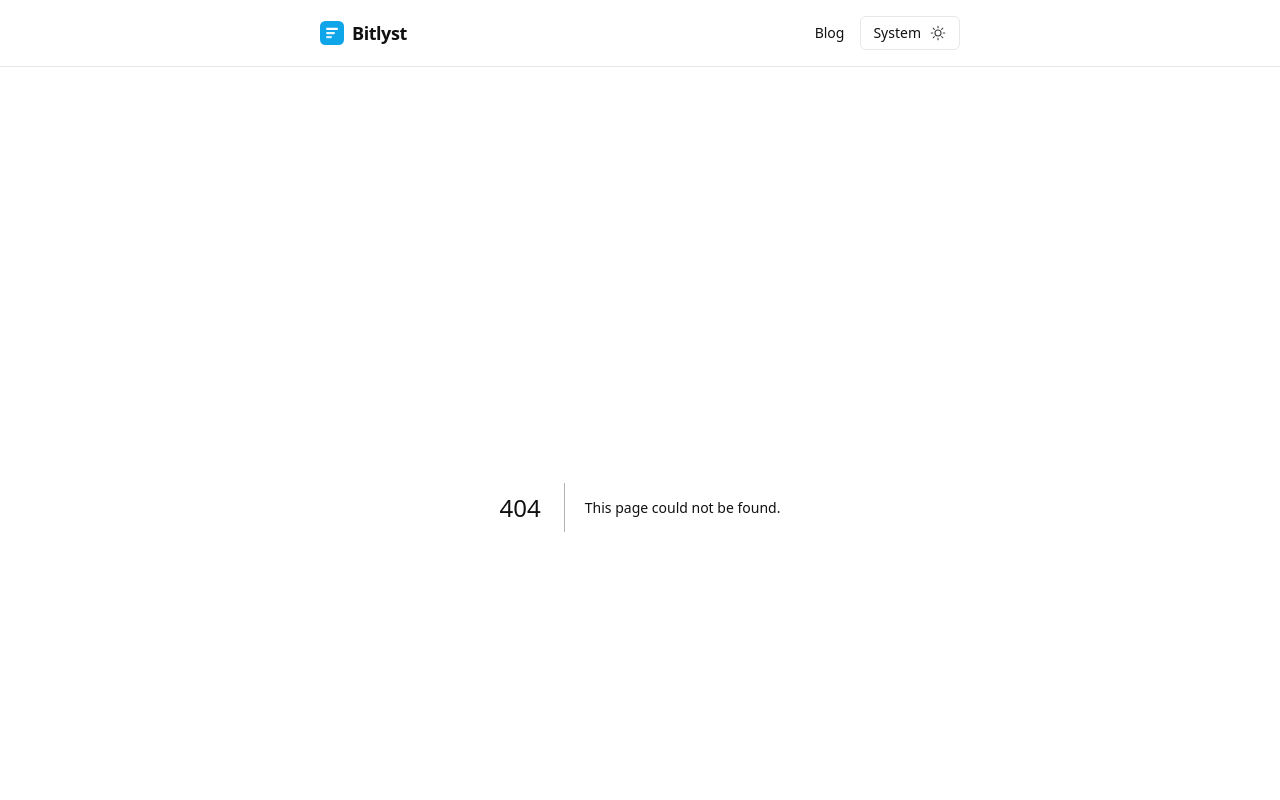
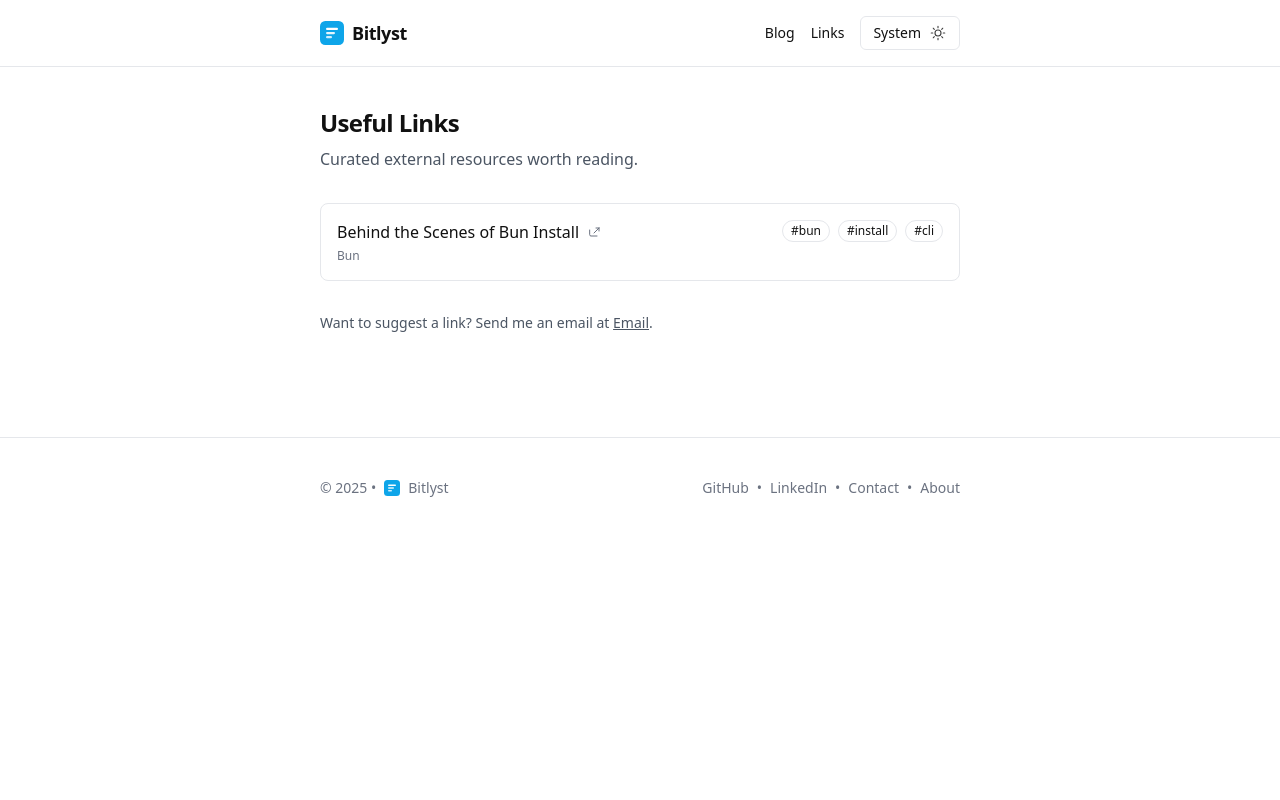
Before and after one commit to mohsenfallahnjd/bitlyst, a Next.js app: page /links in a window 1280 px wide. Before the commit this address had no page. Shown: the top 800 px of the page. Built offline with nearby package versions, Linux system fonts and the light colour scheme.

Commit message:
Add usefull link page

```diff
--- a/app/about/_sections/index.tsx
+++ b/app/about/_sections/index.tsx
@@ -76,6 +76,28 @@ export const AboutPage: FC = () => {
               </svg>
               LinkedIn
             </a>
+            <a
+              href="https://themohsen.me"
+              className="inline-flex items-center gap-2 text-blue-600 hover:text-blue-800 dark:text-blue-400 dark:hover:text-blue-300 transition-colors"
+              target="_blank"
+              rel="noopener noreferrer"
+            >
+              <svg
+                xmlns="http://www.w3.org/2000/svg"
+                viewBox="0 0 24 24"
+                fill="none"
+                stroke="currentColor"
+                strokeWidth="1.5"
+                className="w-4 h-4"
+              >
+                <path
+                  strokeLinecap="round"
+                  strokeLinejoin="round"
+                  d="M13.5 6H18m0 0v4.5M18 6l-7.5 7.5M15 18H6a2 2 0 01-2-2V9"
+                />
+              </svg>
+              Website
+            </a>
           </div>
         </div>
       </div>
--- /dev/null
+++ b/app/links/page.tsx
@@ -0,0 +1,73 @@
+import Link from "next/link";
+import { usefulLinks } from "@/lib/links";
+
+export const metadata = {
+  title: "Useful Links",
+  description: "Curated collection of helpful external resources and blogs.",
+};
+
+export default function UsefulLinksPage() {
+  return (
+    <section className="space-y-8">
+      <div className="space-y-2">
+        <h1 className="text-2xl font-semibold tracking-tight">Useful Links</h1>
+        <p className="text-gray-600 dark:text-gray-300">Curated external resources worth reading.</p>
+      </div>
+
+      <ul className="grid gap-4">
+        {usefulLinks.map((item) => (
+          <li key={item.url} className="rounded-lg border border-gray-200 dark:border-gray-800 p-4">
+            <div className="flex items-start justify-between gap-3">
+              <div className="space-y-1">
+                <Link
+                  href={item.url}
+                  target="_blank"
+                  rel="noopener noreferrer"
+                  className="group inline-flex items-center gap-2"
+                >
+                  <span className="text-base font-medium group-hover:underline">{item.title}</span>
+                  <svg
+                    xmlns="http://www.w3.org/2000/svg"
+                    viewBox="0 0 24 24"
+                    fill="none"
+                    stroke="currentColor"
+                    strokeWidth="1.5"
+                    className="size-4 text-gray-500 dark:text-gray-400"
+                  >
+                    <path
+                      strokeLinecap="round"
+                      strokeLinejoin="round"
+                      d="M13.5 6H18m0 0v4.5M18 6l-7.5 7.5M15 18H6a2 2 0 01-2-2V9"
+                    />
+                  </svg>
+                </Link>
+                {item.source && <p className="text-xs text-gray-500 dark:text-gray-400">{item.source}</p>}
+              </div>
+
+              {item.tags && item.tags.length > 0 && (
+                <div className="flex flex-wrap gap-2">
+                  {item.tags.map((t) => (
+                    <span
+                      key={t}
+                      className="text-xs rounded-full border border-gray-200 dark:border-gray-800 px-2 py-0.5"
+                    >
+                      #{t}
+                    </span>
+                  ))}
+                </div>
+              )}
+            </div>
+          </li>
+        ))}
+      </ul>
+
+      <div className="text-sm text-gray-600 dark:text-gray-300">
+        Want to suggest a link? Send me an email at{" "}
+        <Link href="mailto:mohsenfallahnjd@gmail.com" target="_blank" rel="noopener noreferrer" className="underline">
+          Email
+        </Link>
+        .
+      </div>
+    </section>
+  );
+}
--- a/components/Header.tsx
+++ b/components/Header.tsx
@@ -16,6 +16,9 @@ export default function Header() {
           <Link href="/blog" className="hover:underline hover:text-gray-600 dark:hover:text-gray-600 text-sm">
             Blog
           </Link>
+          <Link href="/links" className="hover:underline hover:text-gray-600 dark:hover:text-gray-600 text-sm">
+            Links
+          </Link>
           <ThemeToggle />
         </nav>
       </div>
--- /dev/null
+++ b/lib/links.ts
@@ -0,0 +1,15 @@
+export type UsefulLink = {
+  title: string;
+  url: string;
+  source?: string;
+  tags?: string[];
+};
+
+export const usefulLinks: UsefulLink[] = [
+  {
+    title: "Behind the Scenes of Bun Install",
+    url: "https://bun.com/blog/behind-the-scenes-of-bun-install",
+    source: "Bun",
+    tags: ["bun", "install", "cli"],
+  },
+];
--- a/lib/mdSource.ts
+++ b/lib/mdSource.ts
@@ -15,7 +15,7 @@ export type DocMeta = {
 };
 
 const BLOG_DIR = path.resolve("docs");
-const DEFAULT_AUTHORS = [{ name: "Mohsen Fallahnejad", url: "https://www.linkedin.com/in/mohsenfallahnjd/" }];
+const DEFAULT_AUTHORS = [{ name: "Mohsen Fallahnejad", url: "https://themohsen.me" }];
 
 /** Read all Markdown posts (already provided) */
 export function loadMarkdownDocs(dir: string = BLOG_DIR): DocMeta[] {
```
